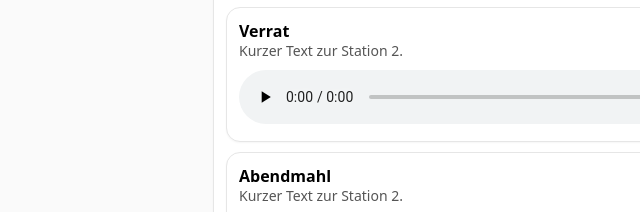
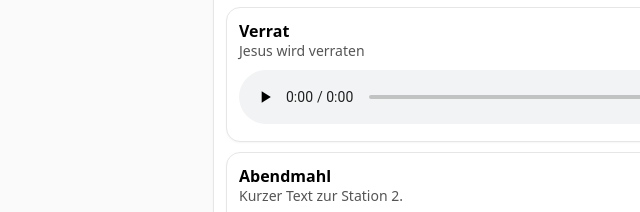
Before and after one commit to Fritzle-90/Osterweg.github.io, a plain HTML site: page index.html in a window 1280 px wide. Shown: the part 809-1021 px from the top of the page, 37-677 px from the left. Drawn offline with nearby package versions, Linux system fonts and the light colour scheme.

Commit message:
Update index.html

```diff
--- a/index.html
+++ b/index.html
@@ -71,7 +71,7 @@
     {
       id: 2,
       title: "Verrat",
-      text: "Kurzer Text zur Station 2.",
+      text: "Jesus wird verraten",
       lat: 48.590628,
       lng: 8.411801,
       audioUrl: "audio/station2.mp3"
```
